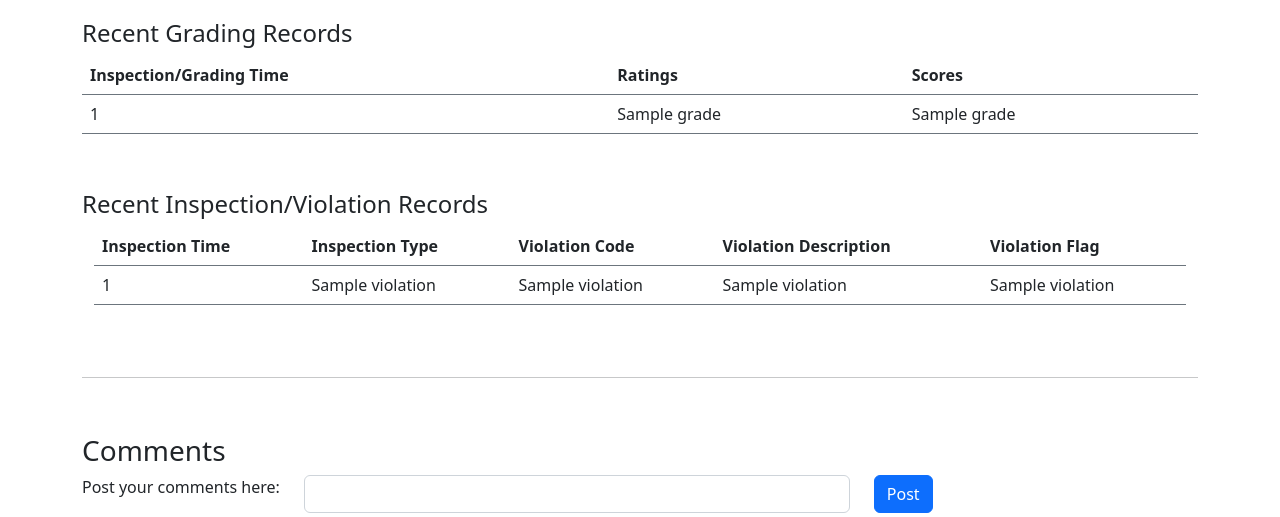
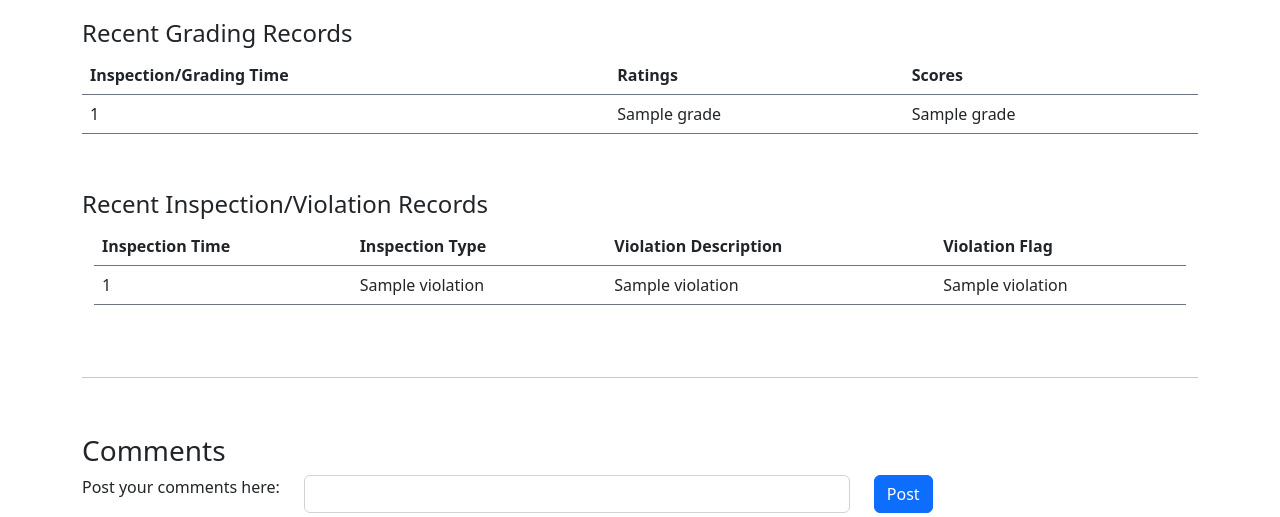
Before and after one commit to Xiaoyang-Song/NYC-Restaurant-Inspection-Database, a Flask app: template frontend/templates/functions/page.html in a window 1280 px wide. Shown: the part 575-1092 px from the top of the page. Run offline with Flask 2, Linux system fonts and the light colour scheme; the template is opened without the code that fills it: most values are stand-ins (such as "Sample title", 1, 10 or a date in 2020); parts of the project's set-up code (start-up, migrations or seed data) failed here and were passed over.

Commit message:
update R page

```diff
--- a/frontend/templates/functions/page.html
+++ b/frontend/templates/functions/page.html
@@ -130,7 +130,6 @@
             <tr>
                 <th>Inspection Time</th>
                 <th>Inspection Type</th>
-                <th>Violation Code</th>
                 <th>Violation Description</th>
                 <th>Violation Flag</th>
             </tr>
@@ -140,7 +139,6 @@
             <tr>
                 <td>{{n[0]}}</td>
                 <td>{{n[-1]}}</td>
-                <td>{{n[1]}}</td>
                 <td>{{n[2]}}</td>
                 <td>{{n[3]}}</td>
             </tr>
```
